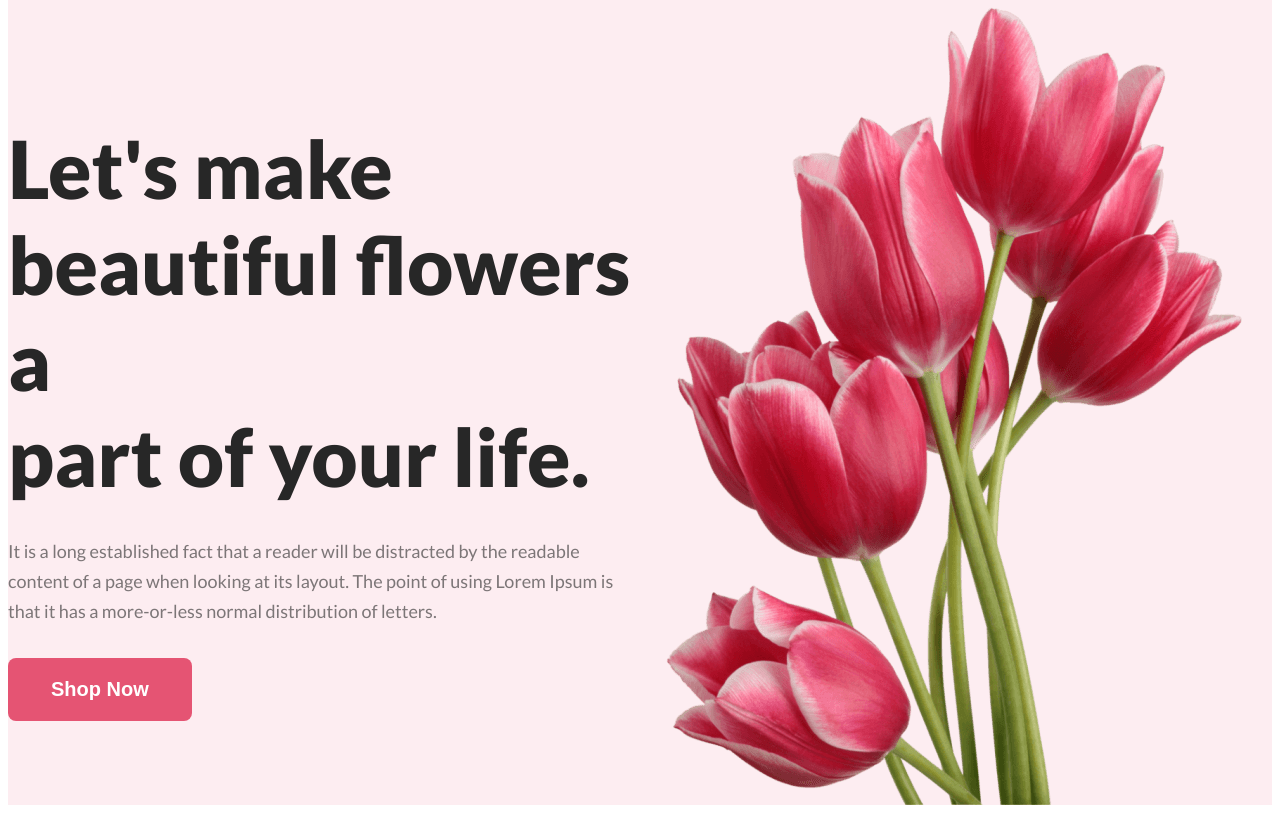
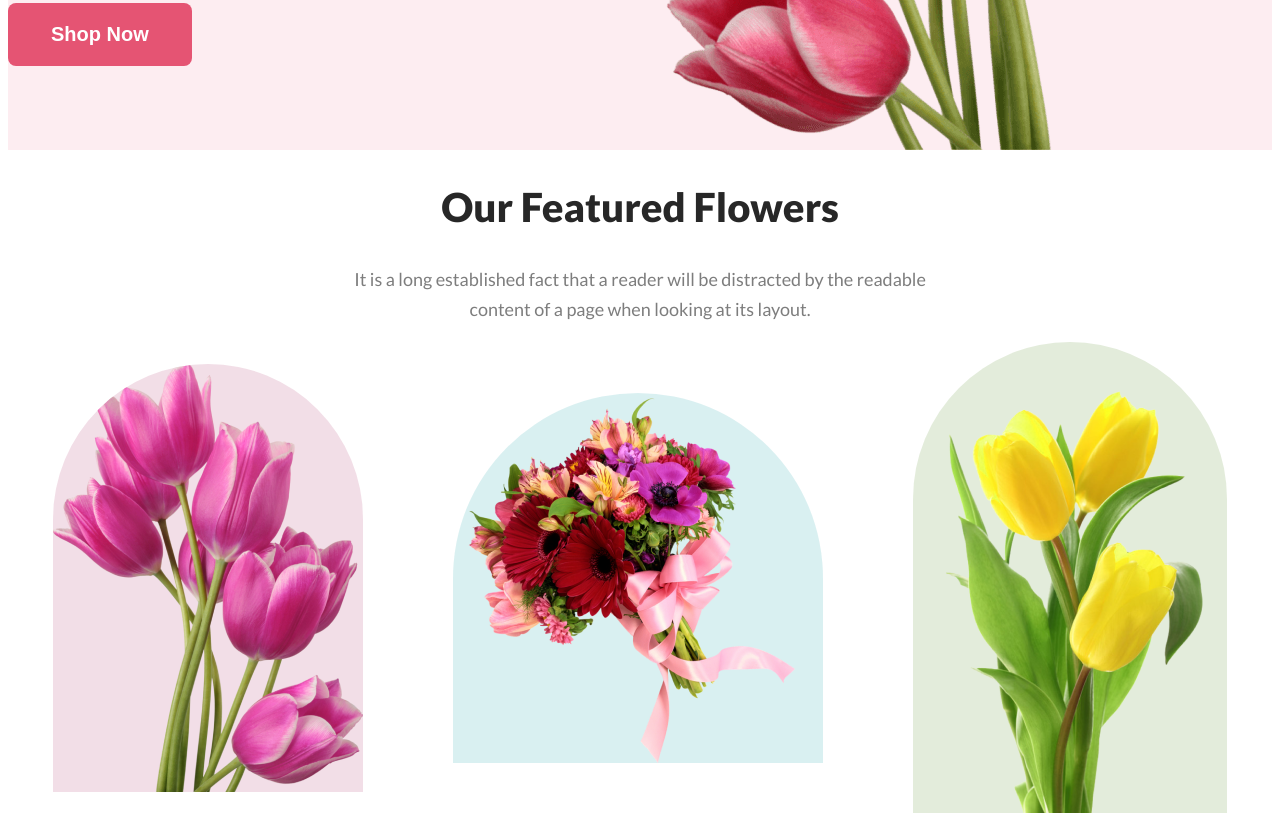
Before and after one commit to Hafcha71/my-flower-shop-website, a plain HTML site: page my-flower-shop-website/index.html in a window 1280 px wide. Shown: the part 708-1529 px from the top of the page. Drawn offline with Linux system fonts and the light colour scheme.

Commit message:
added featured section

```diff
--- a/my-flower-shop-website/index.html
+++ b/my-flower-shop-website/index.html
@@ -14,27 +14,6 @@
 
     <link rel="stylesheet" href="style.css">
 </head>
-
-
-<!-- featured section starts here -->
-
-<section class="featured">
-
-    <h2 class="featured-title">Our Featured Flowers</h2>
-    <p class="featured-description">It is a long established fact that a reader will be distracted by the readable <br> content of a page when looking at its layout.</p>
-    <div class="featured-imgs">
-        <img class="flower1" src="./Flower Asset/pngwing 6.png" alt="">
-        <img class="flower2" src="./Flower Asset/pngwing 5.png" alt="">
-        <img class="flower3" src="./Flower Asset/pngwing 7.png" alt="">
-
-
-
-    </div>
-
-
-</section>
-
-
 <body>
     <!-- This is banner section -->
 <section>
@@ -53,6 +32,19 @@
         <img class="banner-img" src="./Flower Asset/pngwing 10.png" alt="">
     </div>
 </section>
+<!-- featured section starts here -->
+
+<section class="featured">
+
+    <h2 class="featured-title">Our Featured Flowers</h2>
+    <p class="featured-description">It is a long established fact that a reader will be distracted by the readable <br> content of a page when looking at its layout.</p>
+    <div class="featured-imgs">
+        <img class="flower1" src="./Flower Asset/pngwing 6.png" alt="">
+        <img class="flower2" src="./Flower Asset/pngwing 5.png" alt="">
+        <img class="flower3" src="./Flower Asset/pngwing 7.png" alt="">
+    </div>
+
+</section>
 
 </body>
 
--- a/my-flower-shop-website/style.css
+++ b/my-flower-shop-website/style.css
@@ -39,6 +39,10 @@ padding-top: 50px;
 }
 
 /* this is featured section related style */
+,featured{
+    width: 1920px;
+height: 4867px;
+}
 .featured-title{
     color: #272727;
 text-align: center;
@@ -64,12 +68,21 @@ align-items: center;
 .flower1{
     width: 310px;
 height: 428px;
+/* border-width:464px; */
+/* border-height:538px; */
+border-radius: 300px 300px 0px 0px;
+background: rgba(167, 33, 98, 0.15);
+padding-top: 110px 78px 78px 0px;
 }
 .flower2{
     width:370px;
     height: 370px;
+    border-radius: 300px 300px 0px 0px;
+background: rgba(5, 151, 160, 0.15);
 }
 .flower3{
     width: 314px;
     height: 471px;
+    border-radius: 300px 300px 0px 0px;
+background: rgba(71, 125, 17, 0.15);
 }
```
